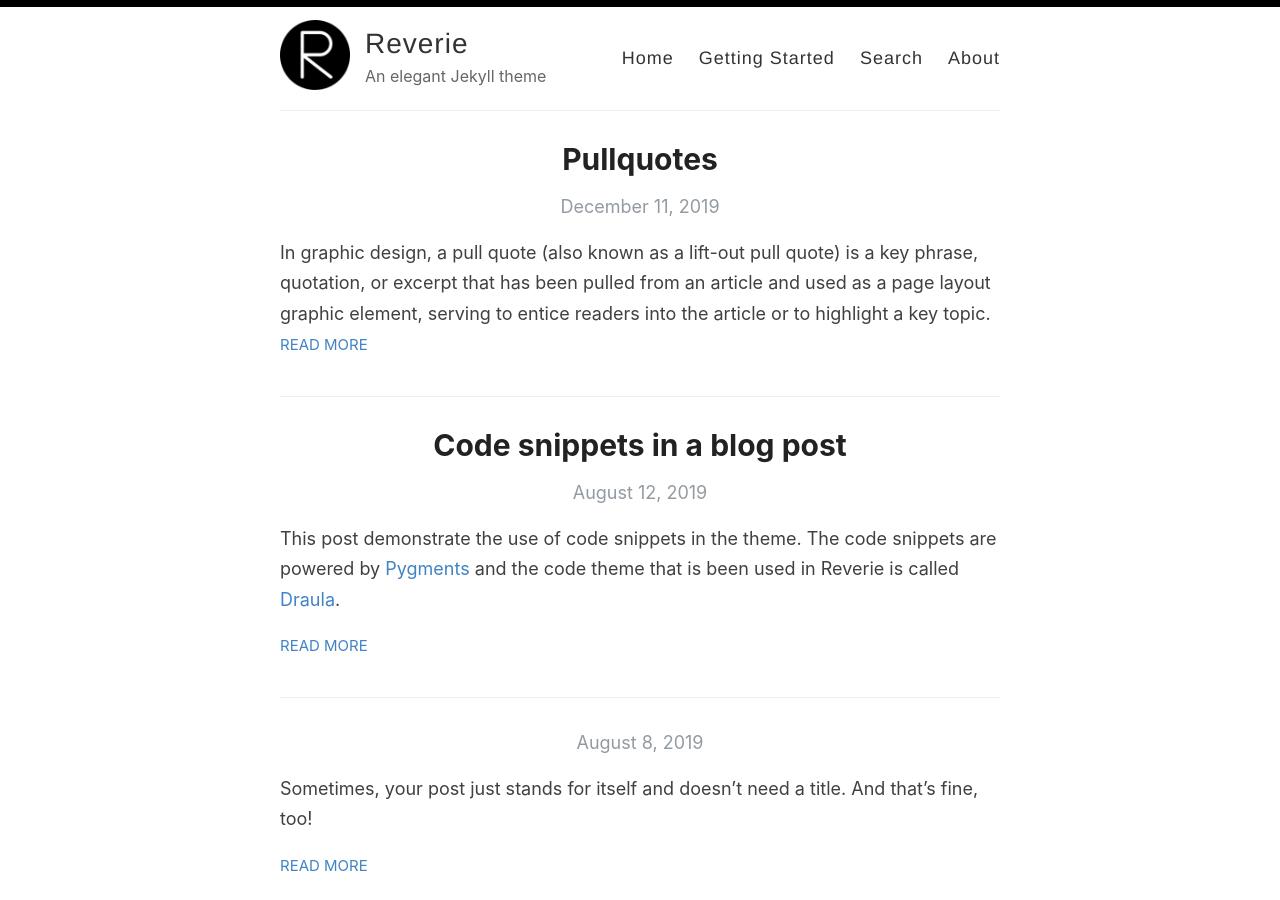
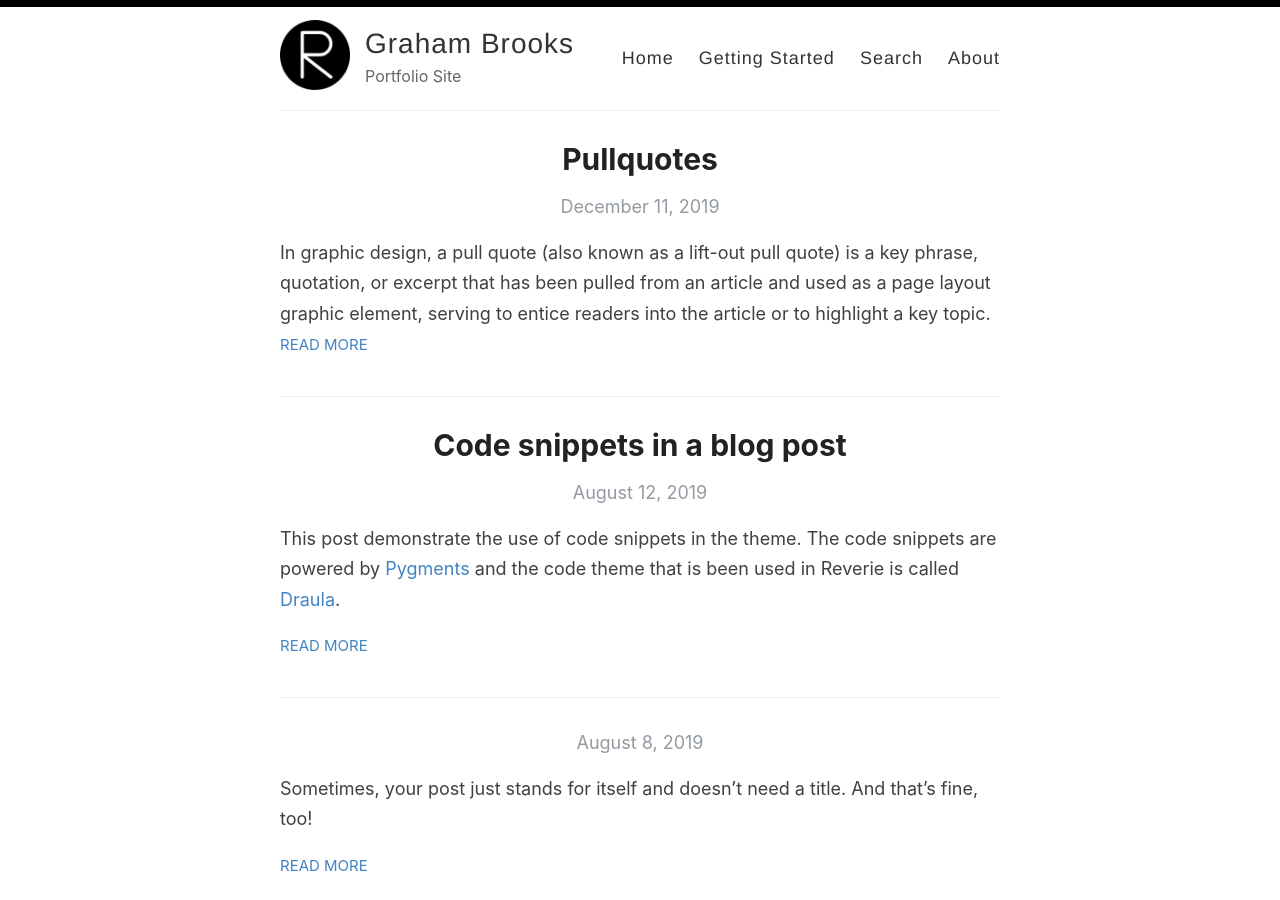
Before and after one commit to LittleSeneca/LittleSeneca.github.io, a Jekyll site: the page built from index.html, in a window 1280 px wide and 900 px high. Built offline with Jekyll 4.4.1, drawn with Linux system fonts in a browser that asks for light colours; the list of posts is cut into pages by our own code.

Commit message:
Updated site owner

```diff
--- a/_config.yml
+++ b/_config.yml
@@ -3,13 +3,13 @@
 #
 
 # Name of your site (displayed in the header)
-name: Reverie
+name: Graham Brooks
 
 # Name of the author
-author: Amit Merchant
+author: Graham Brooks
 
 # Short bio or description (displayed in the header)
-description: An elegant Jekyll theme
+description: Portfolio Site
 
 # URL of your avatar or profile pic (you could use your GitHub profile pic)
 avatar: /images/reverie.png
```
